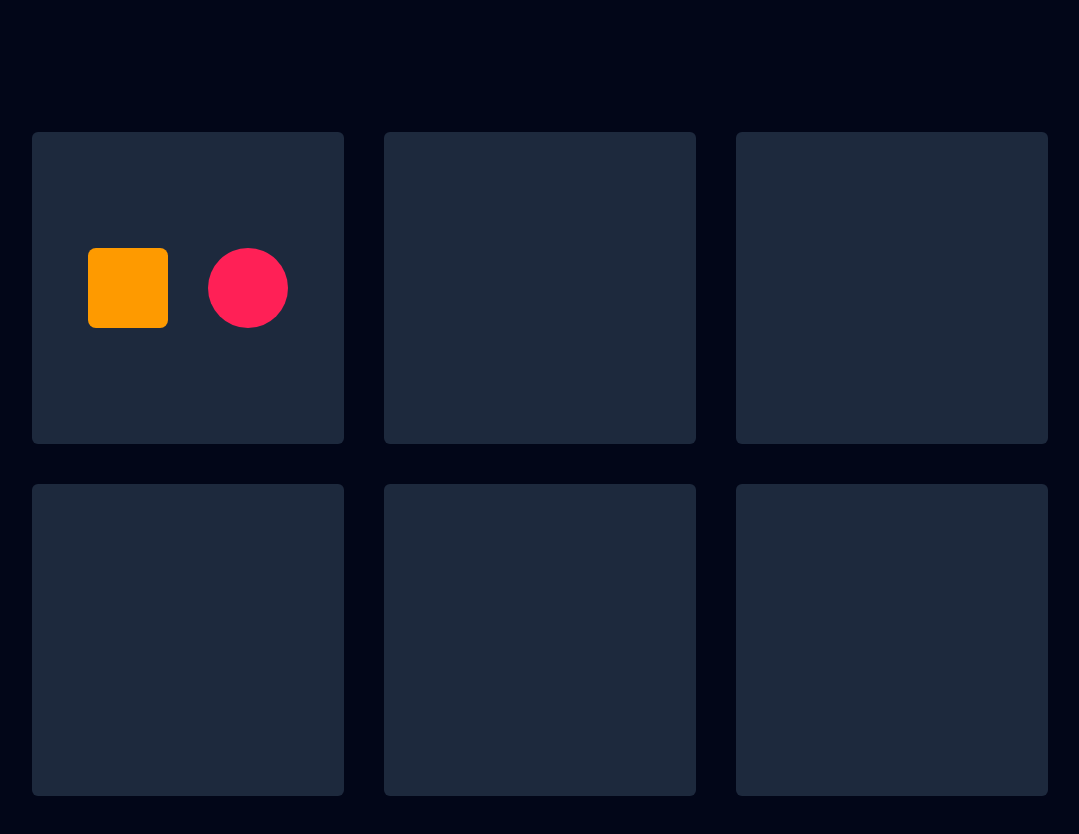
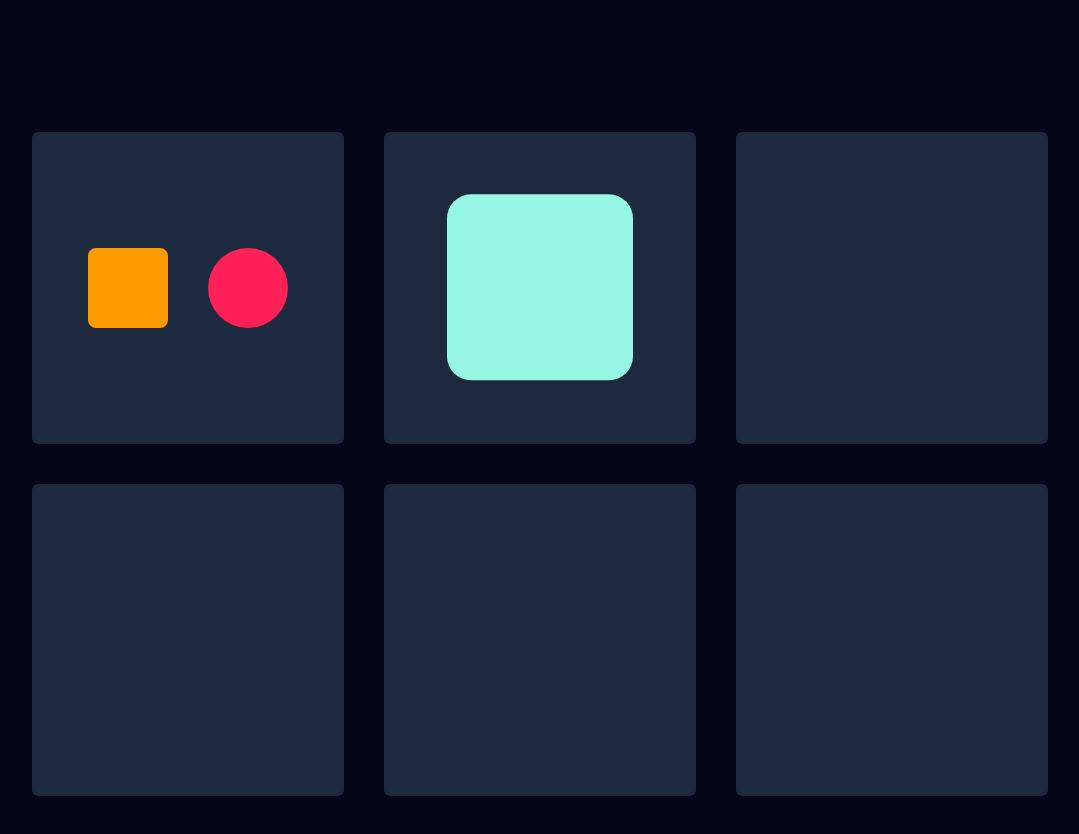
Before and after one commit to heyvj99/CreateButtonMI, a React (Vite) app: page / in a window 1280 px wide. Shown: the top 834 px of the page, without its empty margins (100-1179 px from the left). Built offline with nearby package versions, Linux system fonts and the light colour scheme.

Commit message:
keyframes mircointeraction added

```diff
--- a/src/MAGrid.tsx
+++ b/src/MAGrid.tsx
@@ -1,6 +1,7 @@
 import { useState } from "react";
 import { motion } from "framer-motion";
 import FadeUpDown from "./MATypes/FadeUpDown.tsx";
+import Keyframes from "./MATypes/Keyframes.tsx";
 
 const MAGrid = () => {
   const [grid, setGrid] = useState<string[]>([]);
@@ -35,8 +36,10 @@ const MAGrid = () => {
         </motion.div>
         <motion.div
           variants={gridItemVariants}
-          className="bg-slate-800 aspect-square rounded-md p-4 gap-10 justify-center items-center"
-        ></motion.div>
+          className="bg-slate-800 aspect-square rounded-md p-4 gap-10 justify-center items-center flex flex-row"
+        >
+          <Keyframes />
+        </motion.div>
         <motion.div
           variants={gridItemVariants}
           className="bg-slate-800 aspect-square rounded-md p-4 gap-10 justify-center items-center"
--- a/src/MATypes/FadeUpDown.tsx
+++ b/src/MATypes/FadeUpDown.tsx
@@ -6,13 +6,13 @@ const FadeUpDown = () => {
       <motion.div
         initial={{ opacity: 0, y: -100 }}
         animate={{ opacity: 1, y: 0 }}
-        transition={{ duration: 1, delay: 0.15 }}
+        transition={{ duration: 1, ease: "easeOut", delay: 0.15 }}
         className="w-20 h-20 bg-amber-500 rounded-lg"
       ></motion.div>
       <motion.div
         initial={{ opacity: 0, y: 100 }}
         animate={{ opacity: 1, y: 0 }}
-        transition={{ duration: 1, delay: 0.15 }}
+        transition={{ duration: 1, ease: "easeOut", delay: 0.15 }}
         className="w-20 h-20 bg-rose-500 rounded-full"
       ></motion.div>
     </>
--- /dev/null
+++ b/src/MATypes/Keyframes.tsx
@@ -0,0 +1,23 @@
+import { motion } from "framer-motion";
+
+const Keyframes = () => {
+  return (
+    <motion.div
+      //   initial={{ opacity: 0, y: 100 }}
+      animate={{
+        scale: [1, 2, 2, 1],
+        rotate: [0, 90, 90, 0],
+        borderRadius: ["10%", "10%", "50%", "10%"],
+      }}
+      transition={{
+        duration: 5,
+        ease: "easeInOut",
+        repeat: 3,
+        repeatDelay: 1,
+      }}
+      className="w-1/3 h-1/3 bg-teal-200"
+    ></motion.div>
+  );
+};
+
+export default Keyframes;
```
